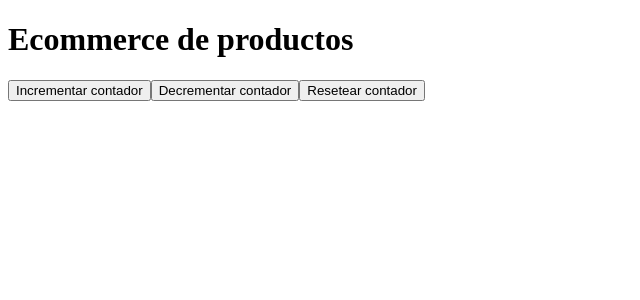
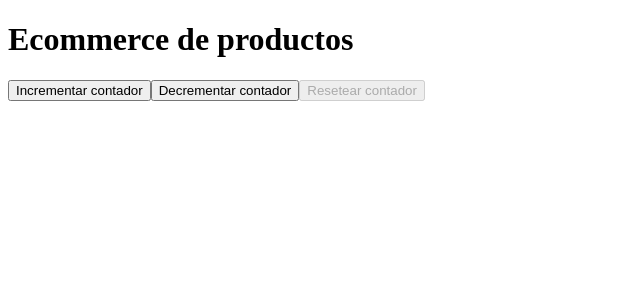
Before and after one commit to Teutona89/adecco_angular_ed2, an Angular app in the folder 009.angular/angular-003-directivas/: page / in a window 1280 px wide. Shown: the top 300 px of the page, without its empty margins (0-640 px from the left). Built offline with nearby package versions, Linux system fonts and the light colour scheme.

Commit message:
Angular property binding [disabled] botón

```diff
--- a/009.angular/angular-003-directivas/src/app/contador/contador.component.html
+++ b/009.angular/angular-003-directivas/src/app/contador/contador.component.html
@@ -7,4 +7,4 @@
 <!-- 3 botones: incrementar, decrementar, resetear -->
 <button (click)="incrementar()">Incrementar contador</button>
 <button (click)="decrementar()">Decrementar contador</button>
-<button (click)="resetear()">Resetear contador</button>
+<button [disabled]="!contador" (click)="resetear()">Resetear contador</button>
```
